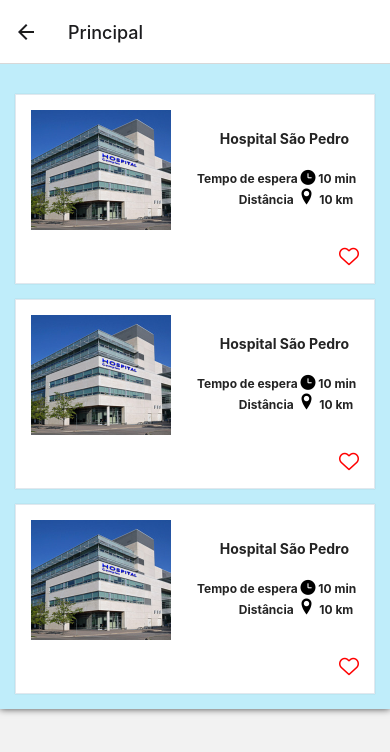
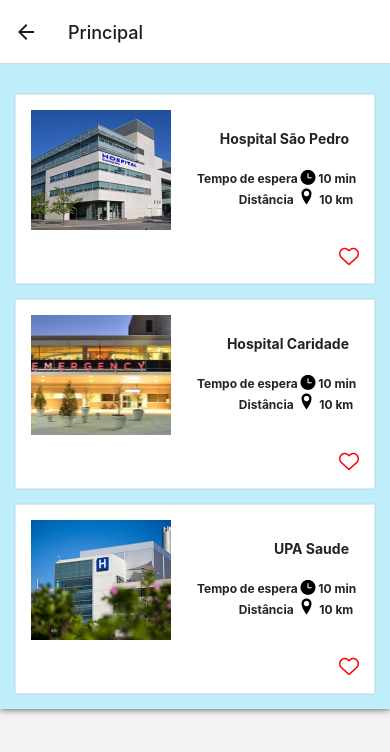
Before and after one commit to arnoldcainan/sos-fila3.0, a React Native app: screen /Principal in a window 390 px wide. Shown: the top 752 px of the page. Built offline with nearby package versions, Linux system fonts and the light colour scheme.

Commit message:
click comentarios

```diff
--- a/screens/Card2.js
+++ b/screens/Card2.js
@@ -55,9 +55,11 @@ const Card2 = ({ navigation, route }) => {
               </Text>
             </View>
             <View style={styles.icon}>
-              <Text>
-                <EvilIcons name="comment" size={24} color="black" /> {' Comentário '}
-              </Text>
+              <TouchableOpacity onPress={() => navigation.navigate('Feed1')}>
+                <Text>
+                  <EvilIcons name="comment" size={24} color="black" /> {' Veja aqui os comentários '}
+                </Text>
+              </TouchableOpacity>
             </View>
             <View style={styles.icon}>
               <Text>
--- a/screens/Card3.js
+++ b/screens/Card3.js
@@ -55,9 +55,11 @@ const Card3 = ({ navigation, route }) => {
               </Text>
             </View>
             <View style={styles.icon}>
-              <Text>
-                <EvilIcons name="comment" size={24} color="black" /> {' Comentário '}
-              </Text>
+              <TouchableOpacity onPress={() => navigation.navigate('Feed1')}>
+                <Text>
+                  <EvilIcons name="comment" size={24} color="black" /> {' Veja aqui os comentários '}
+                </Text>
+              </TouchableOpacity>
             </View>
             <View style={styles.icon}>
               <Text>
--- a/screens/Principal.js
+++ b/screens/Principal.js
@@ -1,5 +1,5 @@
 import React, { useState } from 'react';
-import { View, ScrollView, StyleSheet, Image, TouchableOpacity } from 'react-native';
+import { View, ScrollView, StyleSheet, Image, TouchableOpacity, TouchableHighlight } from 'react-native';
 import { Text, Card, Button } from '@rneui/themed';
 import { AntDesign } from '@expo/vector-icons';  //icone relogio,coracao
 import { Entypo } from '@expo/vector-icons'; //icone local
@@ -16,37 +16,7 @@ const Principal = ({ navigation, route }) => {
             onPress={() => navigation.navigate('Card1')}>
             <Image
               style={styles.logo}
-              source={require('../logo/hospital/Hospital.jpg')}/>
-
-
-            <View>
-
-              <Text style={styles.titulo}>Hospital São Pedro</Text>
-            </View>
-              <View style={styles.relogio}>
-                <Text style={styles.paragraph}>{' Tempo de espera '}
-                  <AntDesign name="clockcircle" size={15} color="black" />{' 10 min '}</Text>
-              </View>
-              <View style={styles.distancia}>
-                <Text style={styles.paragraph}>{' Distância '}
-                  <Entypo name="location-pin" size={20} color="black" />{' 10 km '} </Text>
-              </View>
-          </TouchableOpacity>
-
-
-              <View style={styles.coracao}>
-                <AntDesign name="hearto" size={20} color="red" />
-              </View>
-
-        </Card>
-         <Card>
-          <TouchableOpacity
-            onPress={() => navigation.navigate('Card1')}>
-            <Image
-              style={styles.logo}
-              source={require('../logo/hospital/Hospital.jpg')}/>
-
-
+              source={require('../logo/hospital/Hospital.jpg')} />
             <View>
               <Text style={styles.titulo}>Hospital São Pedro</Text>
             </View>
@@ -59,24 +29,18 @@ const Principal = ({ navigation, route }) => {
                 <Entypo name="location-pin" size={20} color="black" />{' 10 km '} </Text>
             </View>
           </TouchableOpacity>
-
-
           <View style={styles.coracao}>
             <AntDesign name="hearto" size={20} color="red" />
           </View>
-
         </Card>
-
         <Card>
           <TouchableOpacity
-            onPress={() => navigation.navigate('Card1')}>
+            onPress={() => navigation.navigate('Card2')}>
             <Image
               style={styles.logo}
-              source={require('../logo/hospital/Hospital.jpg')}/>
-
-
+              source={require('../logo/hospital/Hospital2.jpg')} />
             <View>
-              <Text style={styles.titulo}>Hospital São Pedro</Text>
+              <Text style={styles.titulo}>Hospital Caridade</Text>
             </View>
             <View style={styles.relogio}>
               <Text style={styles.paragraph}>{' Tempo de espera '}
@@ -87,15 +51,34 @@ const Principal = ({ navigation, route }) => {
                 <Entypo name="location-pin" size={20} color="black" />{' 10 km '} </Text>
             </View>
           </TouchableOpacity>
-
           <View style={styles.coracao}>
             <AntDesign name="hearto" size={20} color="red" />
           </View>
         </Card>
-
+        <Card>
+          <TouchableOpacity
+            onPress={() => navigation.navigate('Card3')}>
+            <Image
+              style={styles.logo}
+              source={require('../logo/hospital/Hospital3.jpg')} />
+            <View>
+              <Text style={styles.titulo}>UPA Saude</Text>
+            </View>
+            <View style={styles.relogio}>
+              <Text style={styles.paragraph}>{' Tempo de espera '}
+                <AntDesign name="clockcircle" size={15} color="black" />{' 10 min '}</Text>
+            </View>
+            <View style={styles.distancia}>
+              <Text style={styles.paragraph}>{' Distância '}
+                <Entypo name="location-pin" size={20} color="black" />{' 10 km '} </Text>
+            </View>
+          </TouchableOpacity>
+          <View style={styles.coracao}>
+            <AntDesign name="hearto" size={20} color="red" />
+          </View>
+        </Card>
       </View>
     </ScrollView>
-
   );
 }
 
```
Lines whose indentation alone changed are shown as unchanged.
